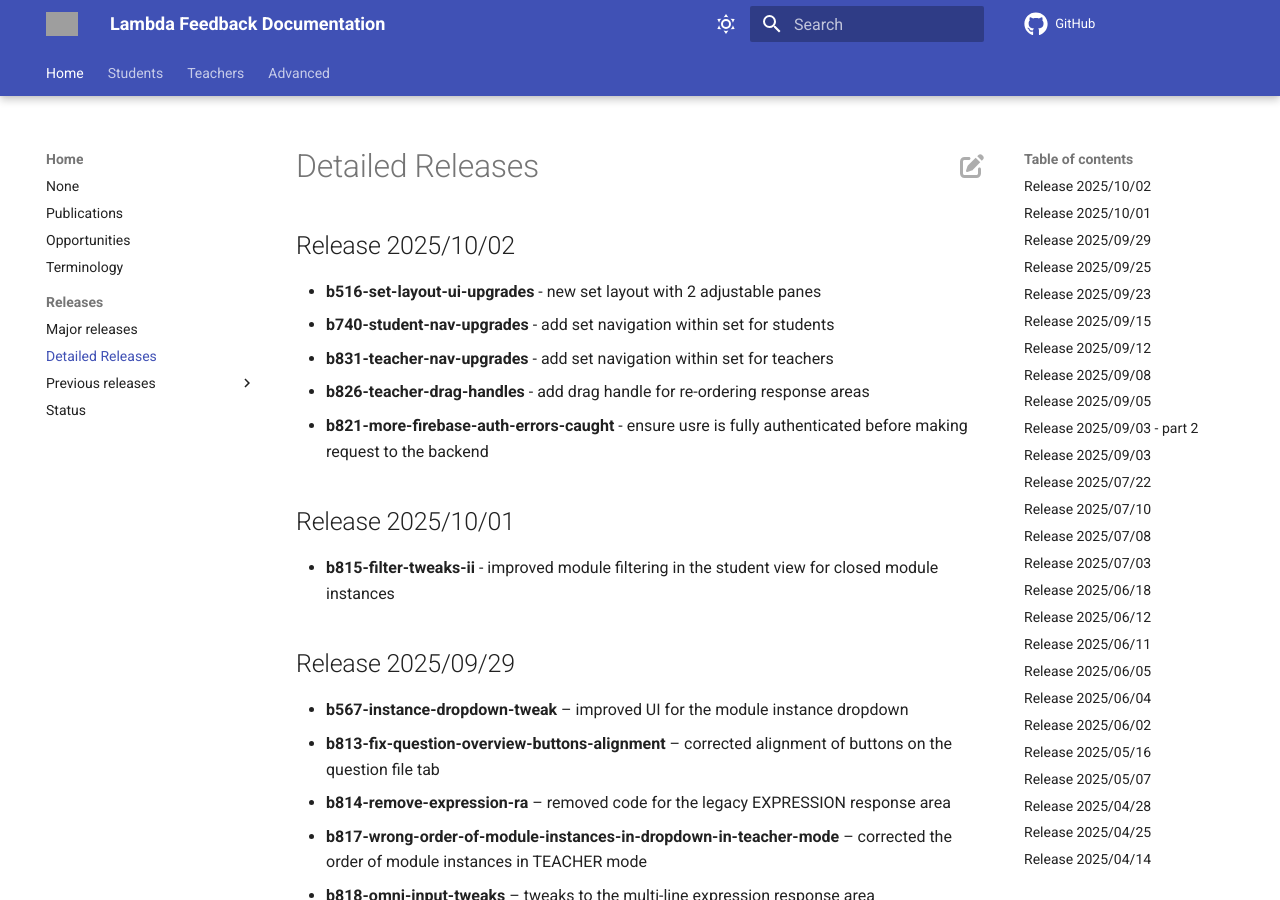
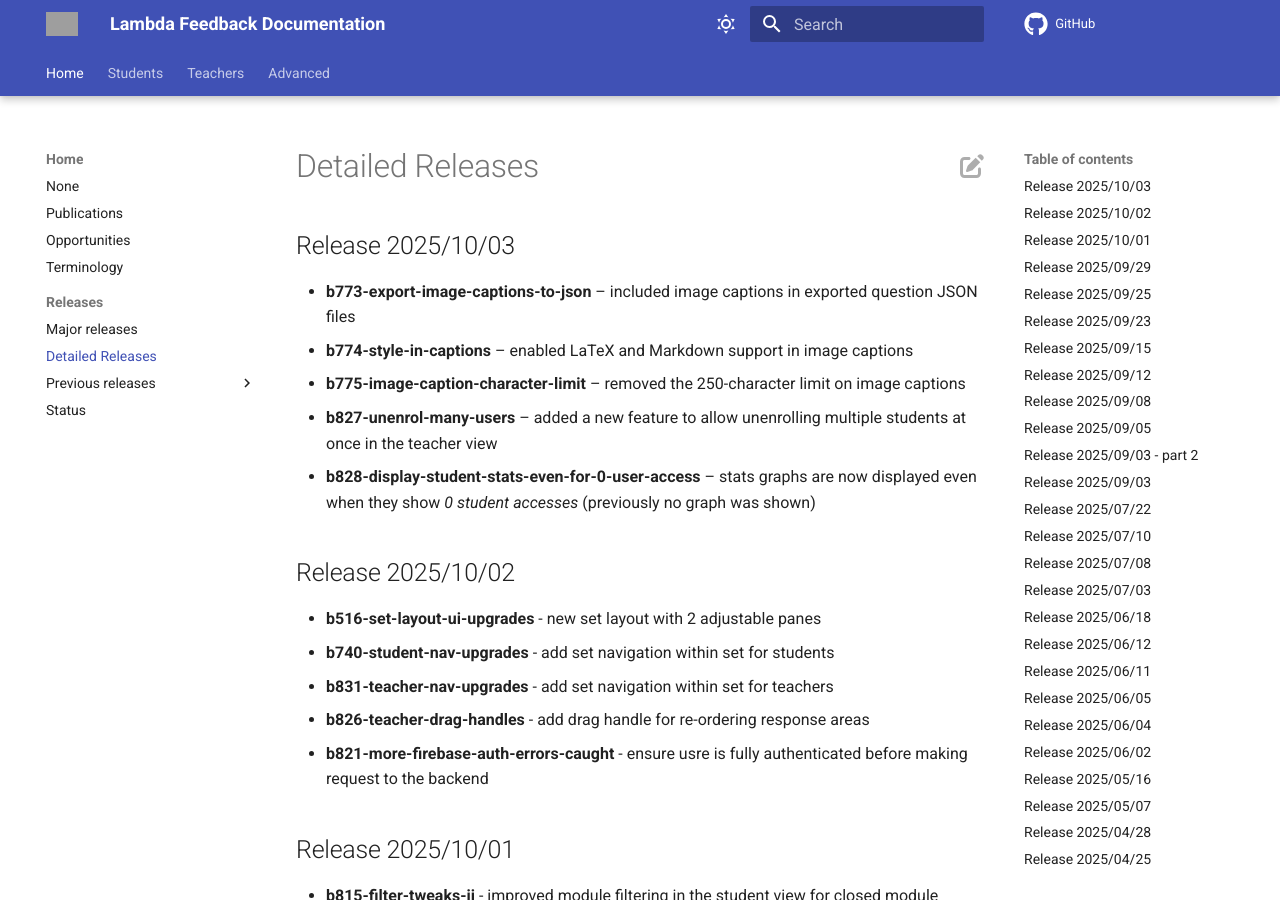
Before and after one commit to lambda-feedback/user-documentation, an MkDocs documentation site: the page built from docs/releases/detailed_releases.md, in a window 1280 px wide and 900 px high. Built offline with MkDocs 1.6.1 and Material for MkDocs 9.7.7, drawn with Linux system fonts in a browser that asks for light colours; comment, search, counter and statistics services are not loaded; grey boxes are pictures that could not be loaded.

Commit message:
Release 2025/10/03 added

```diff
--- a/docs/releases/detailed_releases.md
+++ b/docs/releases/detailed_releases.md
@@ -1,3 +1,11 @@
+## Release 2025/10/03
+
+- **b773-export-image-captions-to-json** – included image captions in exported question JSON files
+- **b774-style-in-captions** – enabled LaTeX and Markdown support in image captions
+- **b775-image-caption-character-limit** – removed the 250-character limit on image captions
+- **b827-unenrol-many-users** – added a new feature to allow unenrolling multiple students at once in the teacher view
+- **b828-display-student-stats-even-for-0-user-access** – stats graphs are now displayed even when they show *0 student accesses* (previously no graph was shown)
+
 ## Release 2025/10/02
 
 - **b516-set-layout-ui-upgrades** - new set layout with 2 adjustable panes
```
